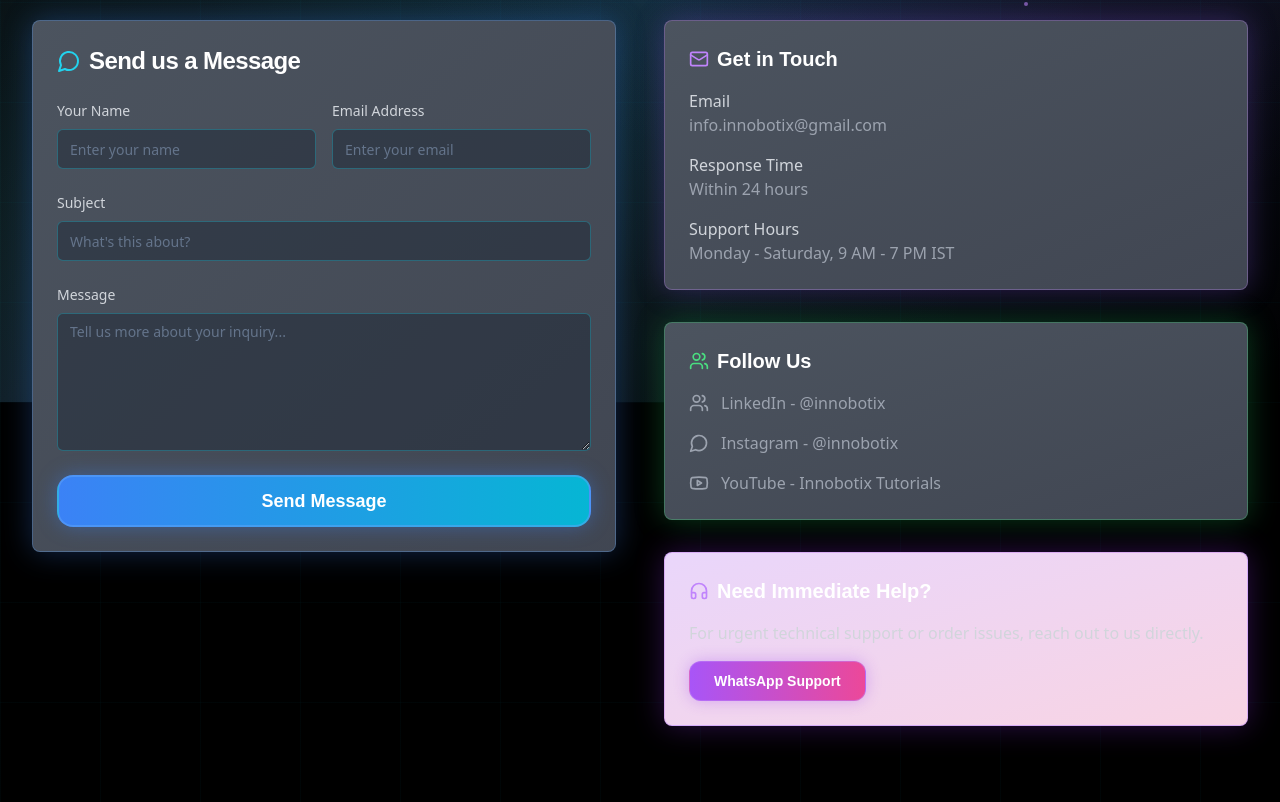
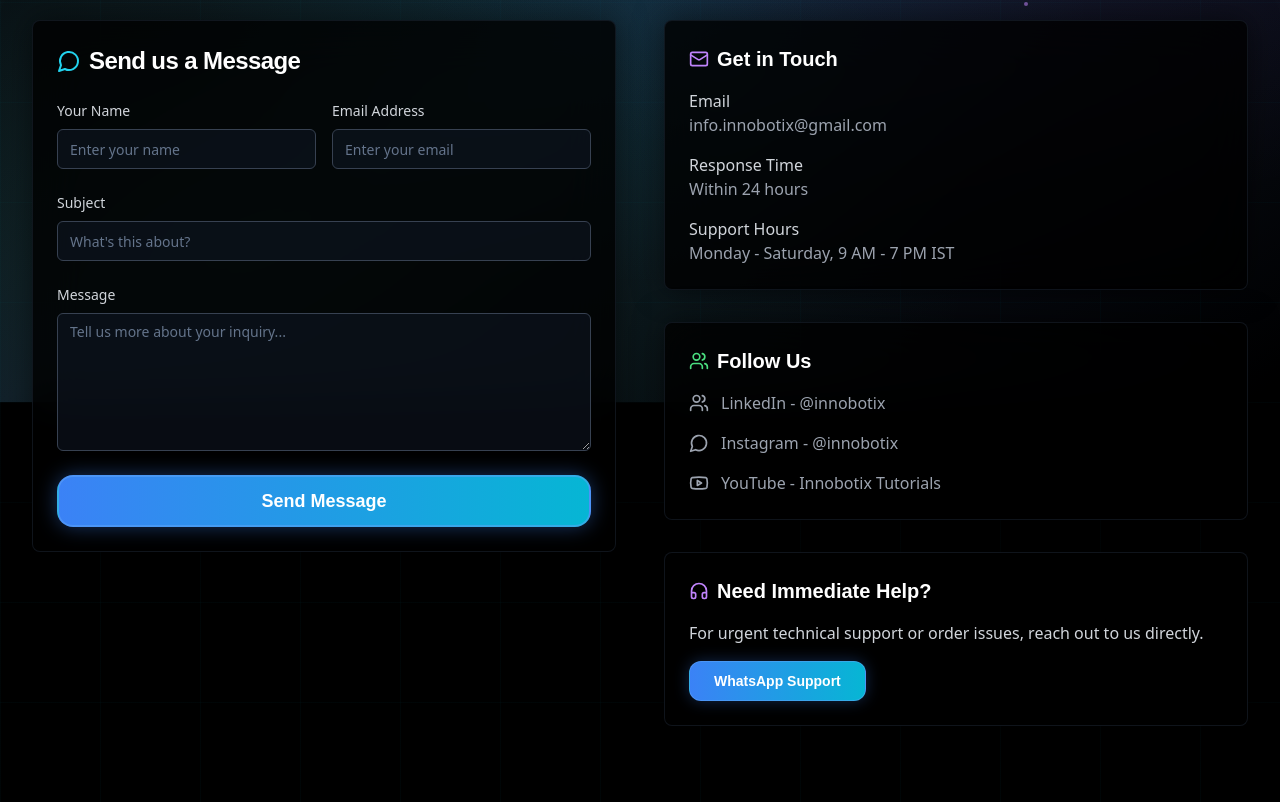
Before and after one commit to shuklaavi1/innobotix-website-visuals, a React (Vite) app: page /contact in a window 1280 px wide. Shown: the part 398-1200 px from the top of the page. Built offline with nearby package versions, Linux system fonts and the light colour scheme.

Commit message:
Fix: Darken contact card and remove pink
Darkened the contact section card and removed the pink color from the "Need Immediate Support" section.

```diff
--- a/src/pages/Contact.tsx
+++ b/src/pages/Contact.tsx
@@ -104,7 +104,7 @@ const Contact = () => {
         <div className="absolute w-1 h-1 bg-cyan-400 rounded-full animate-pulse" style={{top: '20%', left: '10%', animationDelay: '0s'}}></div>
         <div className="absolute w-1 h-1 bg-purple-400 rounded-full animate-pulse" style={{top: '50%', left: '80%', animationDelay: '1s'}}></div>
         <div className="absolute w-1 h-1 bg-green-400 rounded-full animate-pulse" style={{top: '80%', left: '30%', animationDelay: '2s'}}></div>
-        <div className="absolute w-1 h-1 bg-pink-400 rounded-full animate-pulse" style={{top: '30%', left: '70%', animationDelay: '1.5s'}}></div>
+        <div className="absolute w-1 h-1 bg-blue-400 rounded-full animate-pulse" style={{top: '30%', left: '70%', animationDelay: '1.5s'}}></div>
       </div>
 
       <div className="relative z-10">
@@ -146,7 +146,7 @@ const Contact = () => {
             >
               {/* Contact Form */}
               <motion.div variants={itemVariants}>
-                <Card className="bg-gradient-to-br from-gray-800/80 to-gray-900/80 backdrop-blur-xl border border-blue-400/30 shadow-[0_0_30px_rgba(59,130,246,0.3)]">
+                <Card className="bg-black/80 backdrop-blur-xl border border-gray-800/50 shadow-[0_0_30px_rgba(0,0,0,0.5)]">
                   <CardHeader>
                     <CardTitle className="text-2xl text-white flex items-center gap-2" style={{ fontFamily: 'Space Grotesk, sans-serif' }}>
                       <MessageCircle className="w-6 h-6 text-cyan-400" />
@@ -168,7 +168,7 @@ const Contact = () => {
                             value={formData.name}
                             onChange={handleChange}
                             placeholder="Enter your name"
-                            className="bg-gray-800/50 border-cyan-400/30 focus:border-cyan-400 text-white placeholder-gray-400"
+                            className="bg-gray-900/50 border-gray-700 focus:border-cyan-400 text-white placeholder-gray-400"
                           />
                         </div>
                         <div>
@@ -183,7 +183,7 @@ const Contact = () => {
                             value={formData.email}
                             onChange={handleChange}
                             placeholder="Enter your email"
-                            className="bg-gray-800/50 border-cyan-400/30 focus:border-cyan-400 text-white placeholder-gray-400"
+                            className="bg-gray-900/50 border-gray-700 focus:border-cyan-400 text-white placeholder-gray-400"
                           />
                         </div>
                       </div>
@@ -200,7 +200,7 @@ const Contact = () => {
                           value={formData.subject}
                           onChange={handleChange}
                           placeholder="What's this about?"
-                          className="bg-gray-800/50 border-cyan-400/30 focus:border-cyan-400 text-white placeholder-gray-400"
+                          className="bg-gray-900/50 border-gray-700 focus:border-cyan-400 text-white placeholder-gray-400"
                         />
                       </div>
 
@@ -216,7 +216,7 @@ const Contact = () => {
                           value={formData.message}
                           onChange={handleChange}
                           placeholder="Tell us more about your inquiry..."
-                          className="bg-gray-800/50 border-cyan-400/30 focus:border-cyan-400 text-white placeholder-gray-400"
+                          className="bg-gray-900/50 border-gray-700 focus:border-cyan-400 text-white placeholder-gray-400"
                         />
                       </div>
 
@@ -236,7 +236,7 @@ const Contact = () => {
 
               {/* Contact Info */}
               <motion.div className="space-y-8" variants={itemVariants}>
-                <Card className="bg-gradient-to-br from-gray-800/80 to-gray-900/80 backdrop-blur-xl border border-purple-400/30 shadow-[0_0_30px_rgba(139,92,246,0.3)]">
+                <Card className="bg-black/80 backdrop-blur-xl border border-gray-800/50 shadow-[0_0_30px_rgba(0,0,0,0.5)]">
                   <CardContent className="p-6">
                     <h3 className="text-xl font-semibold text-white mb-4 flex items-center gap-2" style={{ fontFamily: 'Space Grotesk, sans-serif' }}>
                       <Mail className="w-5 h-5 text-purple-400" />
@@ -259,7 +259,7 @@ const Contact = () => {
                   </CardContent>
                 </Card>
 
-                <Card className="bg-gradient-to-br from-gray-800/80 to-gray-900/80 backdrop-blur-xl border border-green-400/30 shadow-[0_0_30px_rgba(34,197,94,0.3)]">
+                <Card className="bg-black/80 backdrop-blur-xl border border-gray-800/50 shadow-[0_0_30px_rgba(0,0,0,0.5)]">
                   <CardContent className="p-6">
                     <h3 className="text-xl font-semibold text-white mb-4 flex items-center gap-2" style={{ fontFamily: 'Space Grotesk, sans-serif' }}>
                       <Users className="w-5 h-5 text-green-400" />
@@ -282,7 +282,7 @@ const Contact = () => {
                   </CardContent>
                 </Card>
 
-                <Card className="bg-gradient-to-br from-purple-600/20 to-pink-600/20 backdrop-blur-xl border border-purple-400/50 shadow-[0_0_30px_rgba(147,51,234,0.3)]">
+                <Card className="bg-black/80 backdrop-blur-xl border border-gray-800/50 shadow-[0_0_30px_rgba(0,0,0,0.5)]">
                   <CardContent className="p-6">
                     <h3 className="text-xl font-semibold text-white mb-4 flex items-center gap-2" style={{ fontFamily: 'Space Grotesk, sans-serif' }}>
                       <Headphones className="w-5 h-5 text-purple-400" />
@@ -292,7 +292,7 @@ const Contact = () => {
                       For urgent technical support or order issues, reach out to us directly.
                     </p>
                     <Button
-                      className="bg-gradient-to-r from-purple-500 to-pink-500 hover:from-purple-400 hover:to-pink-400 text-white font-bold px-6 py-3 rounded-xl border border-purple-400/50 shadow-[0_0_15px_rgba(147,51,234,0.3)] hover:shadow-[0_0_25px_rgba(147,51,234,0.5)] transition-all duration-300"
+                      className="bg-gradient-to-r from-blue-500 to-cyan-500 hover:from-blue-400 hover:to-cyan-400 text-white font-bold px-6 py-3 rounded-xl border border-blue-400/50 shadow-[0_0_15px_rgba(59,130,246,0.3)] hover:shadow-[0_0_25px_rgba(59,130,246,0.5)] transition-all duration-300"
                       style={{ fontFamily: 'Space Grotesk, sans-serif' }}
                     >
                       WhatsApp Support
```
